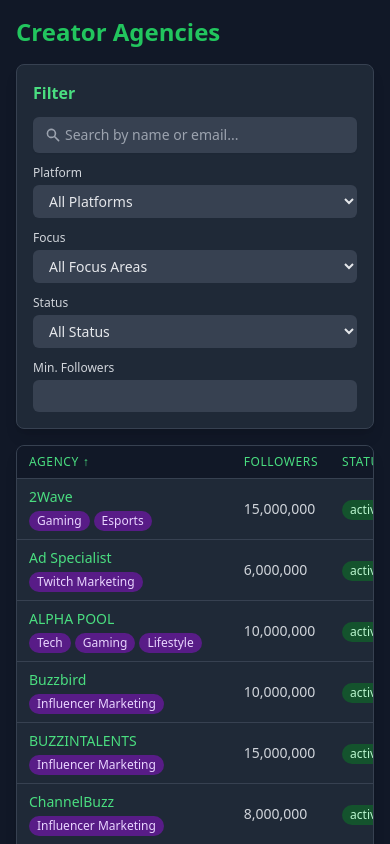
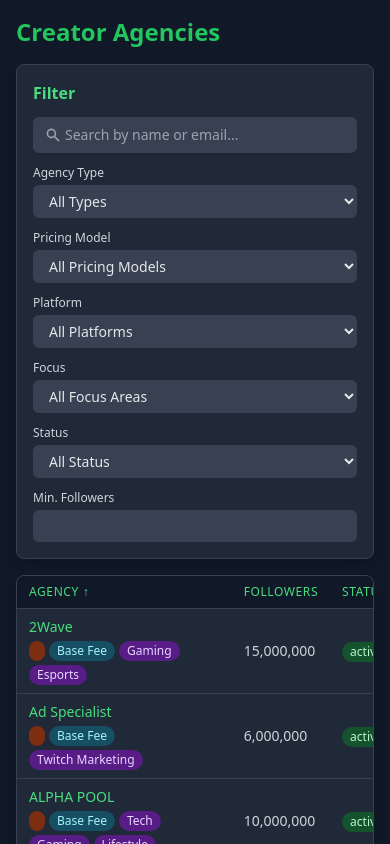
Before and after one commit to XboxDevCom/agencies, a React (Create React App) app: page / in a window 390 px wide. Shown: the top 844 px of the page. Built offline with nearby package versions, Linux system fonts and the light colour scheme.

Commit message:
feat: added pricing model and agency type

```diff
--- a/src/App.tsx
+++ b/src/App.tsx
@@ -15,7 +15,9 @@ function App() {
     platform: '',
     status: '',
     minFollowers: 0,
-    focus: ''
+    focus: '',
+    type: '',
+    pricing_model: ''
   });
 
   useEffect(() => {
@@ -73,6 +75,8 @@ function App() {
           f.toLowerCase().includes(filters.focus.toLowerCase())
         )) &&
         (filters.status === '' || creator.status === filters.status) &&
+        (filters.type === '' || creator.type === filters.type) &&
+        (filters.pricing_model === '' || creator.pricing_model === filters.pricing_model) &&
         (filters.minFollowers === 0 || creator.followers >= filters.minFollowers)
       );
     })
--- a/src/components/CreatorList.tsx
+++ b/src/components/CreatorList.tsx
@@ -31,6 +31,20 @@ const CreatorList: React.FC<CreatorListProps> = ({
                 onClick={() => onSort('agency')}
               >
                 Agency {renderSortIcon('agency')}
+              </th>
+              <th
+                scope="col"
+                className="hidden sm:table-cell px-3 sm:px-6 py-2 sm:py-3 text-left text-xs font-medium text-green-400 uppercase tracking-wider cursor-pointer hover:bg-gray-800"
+                onClick={() => onSort('type')}
+              >
+                Type {renderSortIcon('type')}
+              </th>
+              <th
+                scope="col"
+                className="hidden sm:table-cell px-3 sm:px-6 py-2 sm:py-3 text-left text-xs font-medium text-green-400 uppercase tracking-wider cursor-pointer hover:bg-gray-800"
+                onClick={() => onSort('pricing_model')}
+              >
+                Pricing {renderSortIcon('pricing_model')}
               </th>
               <th
                 scope="col"
@@ -90,6 +104,24 @@ const CreatorList: React.FC<CreatorListProps> = ({
                   </a>
                   <div className="sm:hidden mt-1">
                     <div className="flex flex-wrap gap-1">
+                      <span
+                        className={`inline-flex items-center px-2 py-0.5 rounded-full text-xs font-medium ${
+                          creator.type === 'exclusive'
+                            ? 'bg-indigo-900 text-indigo-200'
+                            : 'bg-orange-900 text-orange-200'
+                        }`}
+                      >
+                        {creator.type}
+                      </span>
+                      <span
+                        className={`inline-flex items-center px-2 py-0.5 rounded-full text-xs font-medium ${
+                          creator.pricing_model === 'commission'
+                            ? 'bg-teal-900 text-teal-200'
+                            : 'bg-cyan-900 text-cyan-200'
+                        }`}
+                      >
+                        {creator.pricing_model === 'commission' ? 'Commission' : 'Base Fee'}
+                      </span>
                       {creator.focus.map((item, i) => (
                         <span
                           key={i}
@@ -100,6 +132,28 @@ const CreatorList: React.FC<CreatorListProps> = ({
                       ))}
                     </div>
                   </div>
+                </td>
+                <td className="hidden sm:table-cell px-3 sm:px-6 py-2 sm:py-4 whitespace-nowrap text-sm text-gray-300">
+                  <span
+                    className={`inline-flex items-center px-2 py-0.5 rounded-full text-xs font-medium ${
+                      creator.type === 'exclusive'
+                        ? 'bg-indigo-900 text-indigo-200'
+                        : 'bg-orange-900 text-orange-200'
+                    }`}
+                  >
+                    {creator.type}
+                  </span>
+                </td>
+                <td className="hidden sm:table-cell px-3 sm:px-6 py-2 sm:py-4 whitespace-nowrap text-sm text-gray-300">
+                  <span
+                    className={`inline-flex items-center px-2 py-0.5 rounded-full text-xs font-medium ${
+                      creator.pricing_model === 'commission'
+                        ? 'bg-teal-900 text-teal-200'
+                        : 'bg-cyan-900 text-cyan-200'
+                    }`}
+                  >
+                    {creator.pricing_model === 'commission' ? 'Commission' : 'Base Fee'}
+                  </span>
                 </td>
                 <td className="hidden sm:table-cell px-3 sm:px-6 py-2 sm:py-4 whitespace-nowrap text-sm text-gray-300">
                   <div className="flex flex-wrap gap-1">
--- a/src/components/SearchAndFilter.tsx
+++ b/src/components/SearchAndFilter.tsx
@@ -8,6 +8,8 @@ interface SearchAndFilterProps {
     status: string;
     minFollowers: number;
     focus: string;
+    type: string;
+    pricing_model: string;
   }) => void;
   data: Creator[];
 }
@@ -69,6 +71,38 @@ const SearchAndFilter: React.FC<SearchAndFilterProps> = ({ onSearch, onFilterCha
       </div>
 
       <div className="grid grid-cols-1 gap-3 sm:gap-4 sm:grid-cols-2 lg:grid-cols-4">
+        <div>
+          <label htmlFor="type" className="block text-xs sm:text-sm font-medium text-gray-300 mb-1">
+            Agency Type
+          </label>
+          <select
+            id="type"
+            name="type"
+            className="block w-full pl-3 pr-10 py-1.5 sm:py-2 text-sm border-gray-600 focus:outline-none focus:ring-green-500 focus:border-green-500 rounded-md bg-gray-700 text-gray-200"
+            onChange={handleFilterChange}
+          >
+            <option value="">All Types</option>
+            <option value="exclusive">Exclusive</option>
+            <option value="mass">Mass</option>
+          </select>
+        </div>
+
+        <div>
+          <label htmlFor="pricing_model" className="block text-xs sm:text-sm font-medium text-gray-300 mb-1">
+            Pricing Model
+          </label>
+          <select
+            id="pricing_model"
+            name="pricing_model"
+            className="block w-full pl-3 pr-10 py-1.5 sm:py-2 text-sm border-gray-600 focus:outline-none focus:ring-green-500 focus:border-green-500 rounded-md bg-gray-700 text-gray-200"
+            onChange={handleFilterChange}
+          >
+            <option value="">All Pricing Models</option>
+            <option value="commission">Commission</option>
+            <option value="base_fee">Base Fee</option>
+          </select>
+        </div>
+
         <div>
           <label htmlFor="platform" className="block text-xs sm:text-sm font-medium text-gray-300 mb-1">
             Platform
--- a/src/types/Creator.ts
+++ b/src/types/Creator.ts
@@ -6,6 +6,8 @@ export interface Creator {
   conditions: string[];
   followers: number;
   status: 'active' | 'inactive';
+  type: 'exclusive' | 'mass';
+  pricing_model: 'commission' | 'base_fee';
   notes?: string;
   url: string;
 }
```
